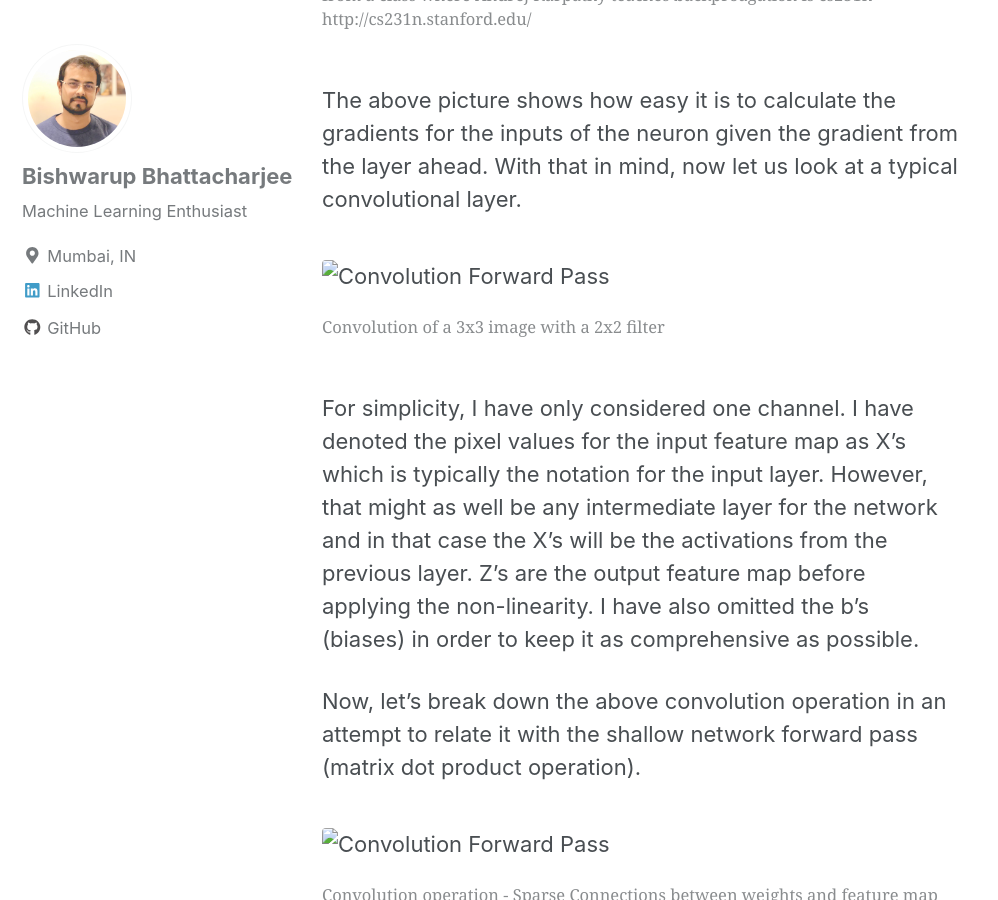
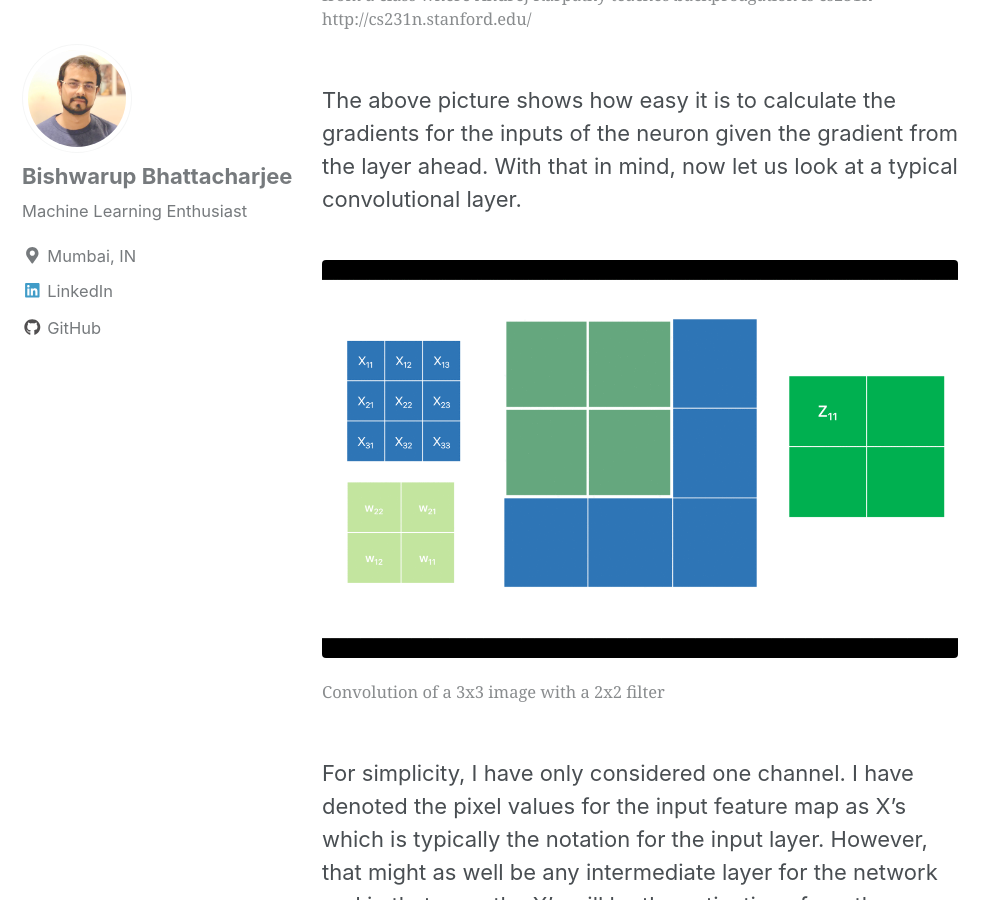
Before and after one commit to bishwarup307/bishwarup307.github.io, a Jekyll site: the page built from _posts/2018-06-09-convbackprop.md, in a window 1280 px wide and 900 px high, scrolled down 2950 px. Shown: the whole window, without its empty margins (0-998 px from the left). Built offline with Jekyll 4.4.1, drawn with Linux system fonts in a browser that asks for light colours; nearby versions of some CDN libraries.

Commit message:
fixed image directories -  post convbackprop

```diff
--- a/_posts/2018-06-09-convbackprop.md
+++ b/_posts/2018-06-09-convbackprop.md
@@ -26,7 +26,7 @@ Instead of trying to master the backpropagation for a particular type of network
 The above picture shows how easy it is to calculate the gradients for the inputs of the neuron given the gradient from the layer ahead. With that in mind, now let us look at a typical convolutional layer.
 
 <figure>
-    <img src="{{ site.url }}{{ site.baseurl }}/images/conv_1.gif" alt="Convolution Forward Pass">
+    <img src="{{ site.url }}{{ site.baseurl }}/images/convbackprop/conv_1.gif" alt="Convolution Forward Pass">
     <figcaption>Convolution of a 3x3 image with a 2x2 filter </figcaption>
 </figure>
 
@@ -35,7 +35,7 @@ For simplicity, I have only considered one channel. I have denoted the pixel val
 Now, let's break down the above convolution operation in an attempt to relate it with the shallow network forward pass (matrix dot product operation).
 
 <figure>
-    <img src="{{ site.url }}{{ site.baseurl }}/images/conv_2.png" alt="Convolution Forward Pass">
+    <img src="{{ site.url }}{{ site.baseurl }}/images/convbackprop/conv_2.png" alt="Convolution Forward Pass">
     <figcaption>Convolution operation - Sparse Connections between weights and feature map </figcaption>
 </figure>
 
```
